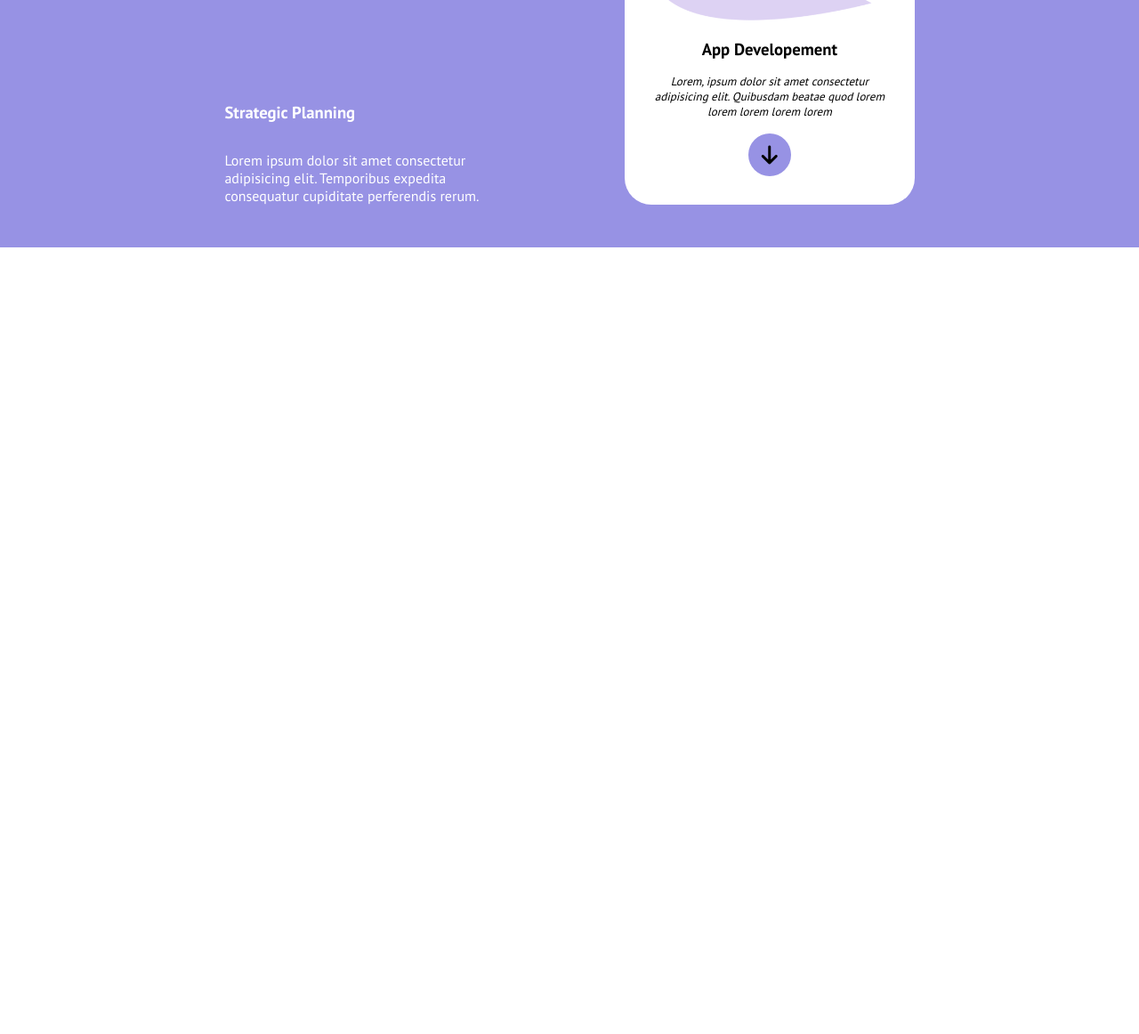
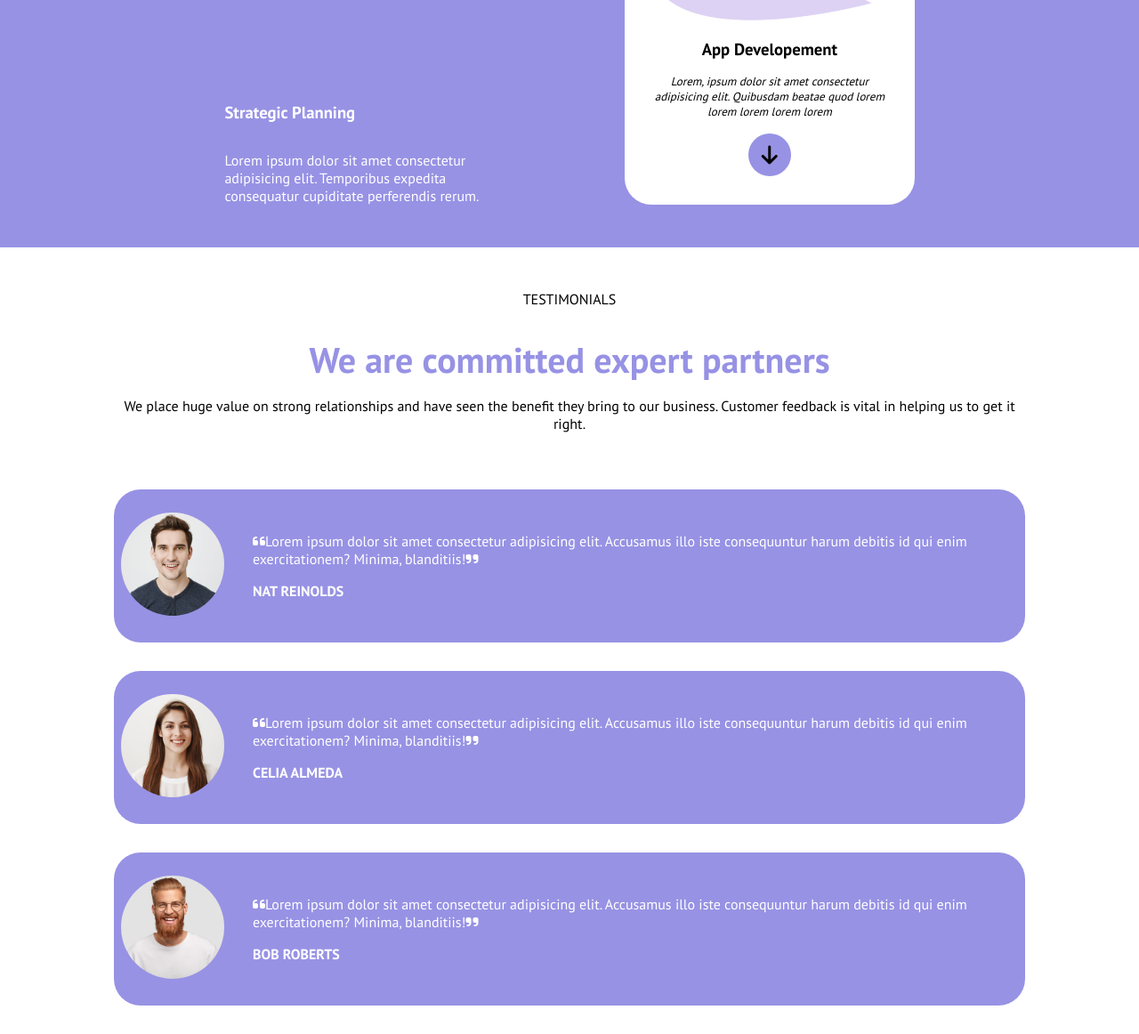
Before and after one commit to alessandrosaladino-tech/htmlcss-responsive-layout, a plain HTML site: page index.html in a window 1280 px wide. Shown: the part 1231-2393 px from the top of the page at 89% size. Before the commit the page ends 1509 px from the top, so only its background shows below. Drawn offline with Linux system fonts and the light colour scheme.

Commit message:
Add
section testimonials

```diff
--- a/assets/css/style.css
+++ b/assets/css/style.css
@@ -269,9 +269,56 @@ nav.d-flex {
     font-size: 1.5rem;
 }
 
+/*end section plan*/
 
+/*start section testimonials*/
 
-/*end section plan*/
+.testimonials .title{
+    text-align: center;
+    padding: 2rem 0;
+}
+.testimonials .title h4{
+    text-transform: uppercase;
+    font-weight: 400;
+    padding: 1rem 0;
+}
+
+.testimonials .title h2{
+    color: var(--rsp-primary);
+    font-size: 2.5rem;
+    padding: 1rem 0;
+}
+
+.testimonials .card{
+    background-color: var(--rsp-primary);
+    justify-content: center;
+    align-items: center;
+    padding: 1rem 1rem 1rem 0.5rem;
+    border-radius: 30px;
+    margin: 2rem 0;
+}
+.testimonials .card-photo{
+    width: 15%;
+    aspect-ratio: 1;
+}
+.testimonials .card-photo > img{
+    max-width: 100%;
+    aspect-ratio: 1;
+    object-fit: cover;
+    border-radius: 50%;
+}
+
+.testimonials .card-content{
+    color: var(--rsp-secondary);
+    padding: 2rem;
+}
+
+.testimonials .card-content h4{
+    text-transform: uppercase;
+    padding-top: 1rem;
+}
+
+/*end section testimonials*/
 /*end main*/
 
 /*start MEDIA MOBILE*/
--- a/index.html
+++ b/index.html
@@ -124,13 +124,15 @@
                 <div class="dflex-start col-l-4 r-card">
                     <img src="./assets/img/planning1_480.png" alt="">
                     <h3>Strategic Planning</h3>
-                <p>Lorem ipsum dolor sit amet consectetur adipisicing elit. Temporibus expedita consequatur cupiditate perferendis rerum.</p>
+                    <p>Lorem ipsum dolor sit amet consectetur adipisicing elit. Temporibus expedita consequatur
+                        cupiditate perferendis rerum.</p>
                 </div>
                 <div class=" dflex-end col-l-4 m-top32">
                     <div class="card">
                         <img src="./assets/img/planning2_480.png" alt="">
                         <h3>App Developement</h3>
-                    <p>Lorem, ipsum dolor sit amet consectetur adipisicing elit. Quibusdam beatae quod lorem lorem lorem lorem lorem</p>
+                        <p>Lorem, ipsum dolor sit amet consectetur adipisicing elit. Quibusdam beatae quod lorem lorem
+                            lorem lorem lorem</p>
                         <div class="icon"><i class="fa-solid fa-arrow-down"></i></div>
                     </div>
                 </div>
@@ -138,6 +140,62 @@
         </section>
 
         <!--end first region planning-->
+
+        <!-- Start second region testimonals-->
+        <section class="testimonials">
+
+            <div class="content wid-80">
+                <div class="title">
+                    <h4>testimonials</h4>
+                    <h2>We are committed expert partners</h2>
+                    <p>We place huge value on strong relationships and have
+                        seen the benefit they bring to our business.
+                        Customer feedback is vital in helping us to get it
+                        right.</p>
+                </div>
+                <div class="card dflex ">
+                    <div class="card-photo">
+                        <img src="./assets/img/testimonial1_480.jpg" alt>
+                    </div>
+                    <div class="card-content">
+                        <p><i class="fa-solid fa-quote-left"></i>Lorem ipsum
+                            dolor sit amet consectetur adipisicing elit.
+                            Accusamus illo iste consequuntur harum debitis
+                            id qui enim exercitationem? Minima, blanditiis!<i class="fa-solid fa-quote-right"></i></p>
+                        <h4>nat reinolds</h4>
+                    </div>
+                </div>
+                <div class="card dflex">
+                    <div class="card-photo">
+                        <img src="./assets/img/testimonial2_480.jpg" alt>
+                    </div>
+                    <div class="card-content">
+                        <p><i class="fa-solid fa-quote-left"></i>Lorem ipsum
+                            dolor sit amet consectetur adipisicing elit.
+                            Accusamus illo iste consequuntur harum debitis
+                            id qui enim exercitationem? Minima, blanditiis!<i class="fa-solid fa-quote-right"></i></p>
+                        <h4>celia almeda</h4>
+                    </div>
+                </div>
+                <div class="card dflex">
+                    <div class="card-photo">
+                        <img src="./assets/img/testimonial3_480.jpg" alt>
+                    </div>
+                    <div class="card-content">
+                        <p><i class="fa-solid fa-quote-left"></i>Lorem ipsum
+                            dolor sit amet consectetur adipisicing elit.
+                            Accusamus illo iste consequuntur harum debitis
+                            id qui enim exercitationem? Minima, blanditiis!<i class="fa-solid fa-quote-right"></i></p>
+                        <h4>bob roberts</h4>
+                    </div>
+                </div>
+            </div>
+        </section>
+
+
+
+        <!-- End second region testimonals-->
+
 
 
     </main>
```
Lines whose indentation alone changed are shown as unchanged.
